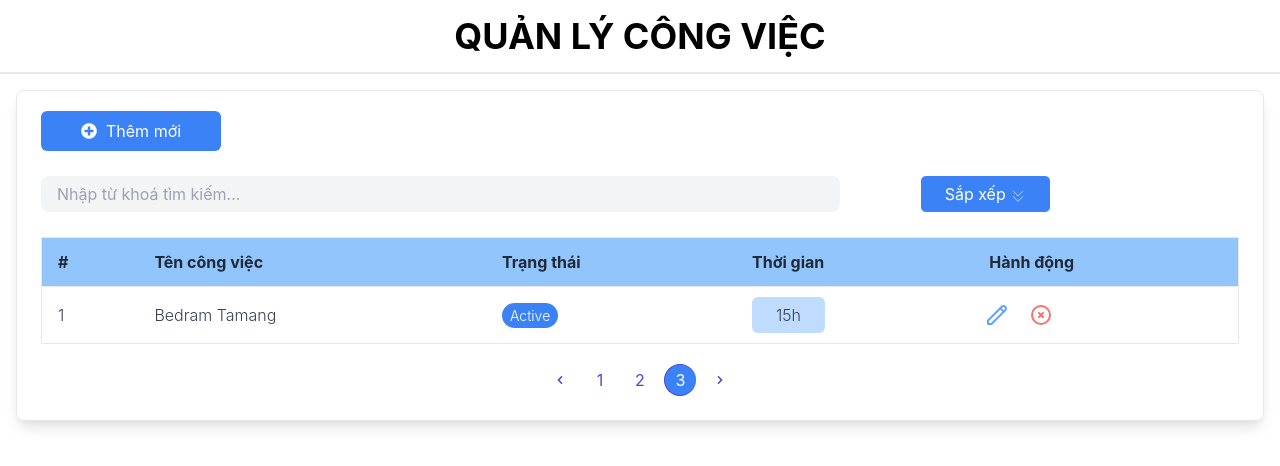
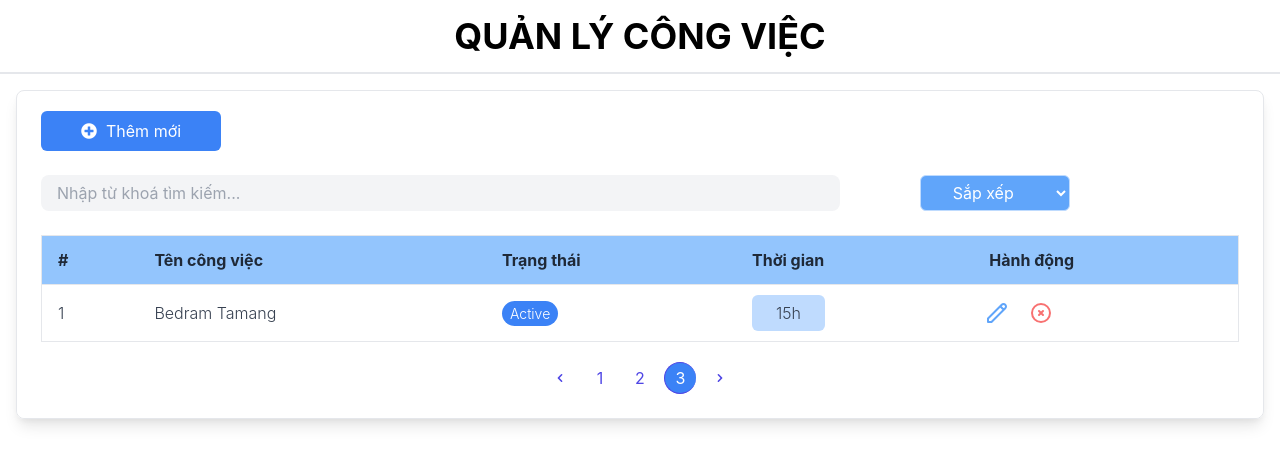
Before and after one commit to newit-baolh/TodoApp-Client, a React (Create React App) app: page / in a window 1280 px wide. Shown: the top 466 px of the page. Built offline with nearby package versions, Linux system fonts and the light colour scheme.

Commit message:
edit button sort

```diff
--- a/src/components/Content/Control/Sort/Sort.js
+++ b/src/components/Content/Control/Sort/Sort.js
@@ -1,40 +1,22 @@
-import React from 'react';
 import PropTypes from 'prop-types';
 
-Sort.propTypes = {
-
-};
+Sort.propTypes = {};
 
 function Sort(props) {
     return (
-        <button
-            className="bg-blue-500 px-6 py-1.5 ml-20  rounded-md text-white border border-white hover:bg-blue-400 group-hover:block relative ">
-            Sắp xếp
-            <svg
-                xmlns="http://www.w3.org/2000/svg"
-                className="h-5 w-5 inline-block pl-1"
-                fill="none"
-                viewBox="0 0 24 24"
-                stroke="currentColor"
+        <div className="bg-blue-500 ml-20 rounded-2xl ">
+            <select
+                className="select-primary block w-full px-7 py-1.5 outline-none  border border-blue-200 bg-blue-400 rounded rounded-md text-white"
             >
-                <path
-                    strokeLinecap="round"
-                    strokeLinejoin="round"
-                    strokeWidth="{2}"
-                    d="M19 13l-7 7-7-7m14-8l-7 7-7-7"
-                />
-            </svg>
-            <div
-                className="absolute top-10 left-0 w-full bg-blue-100 border border-black-500 rounded-md cursor-pointer hidden  hover:active ">
-                <div className="bg-blue-500 px-3 hover:bg-blue-400">Tên A-Z</div>
-                <div className="bg-blue-500 px-3 hover:bg-blue-400">Tên Z-A</div>
-                <hr/>
-                <div className="bg-blue-500 px-3 hover:bg-blue-400">Cần làm</div>
-                <div className="bg-blue-500 px-3 hover:bg-blue-400">Đang làm</div>
-                <div className="bg-blue-500 px-3 hover:bg-blue-400">Đã xong</div>
-            </div>
-        </button>
-    );
+                <option selected={true} disabled="disabled">Sắp xếp</option>
+                <option value="1">Tên A - Z</option>
+                <option value="2">Tên Z - A</option>
+                <option value="3">Cần làm</option>
+                <option value="4">Đang làm</option>
+                <option value="5">Đã xong</option>
+            </select>
+        </div>
+    )
 }
 
 export default Sort;
```
